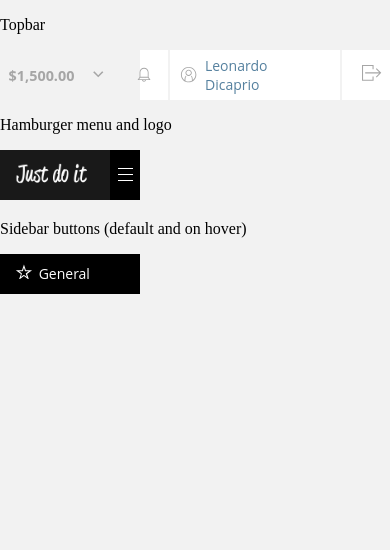
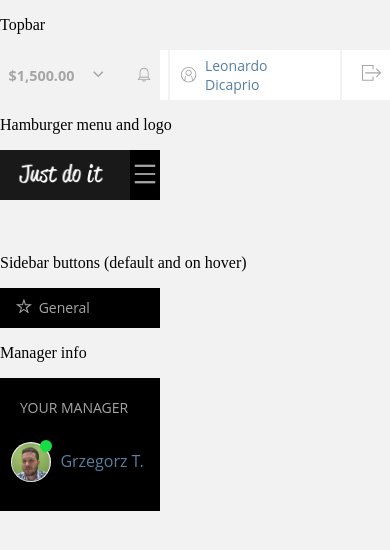
Before and after one commit to endriu17/solo-project-1, a website: page index.html in a window 390 px wide. Drawn offline with Linux system fonts and the light colour scheme.

Commit message:
add manager icon and fix hamburger menu

```diff
--- a/index.html
+++ b/index.html
@@ -63,11 +63,13 @@
 
   <p>Hamburger menu and logo</p>
   <wrapper class="menu">
-    <img src="/images/logo.png" alt="logo">
+    <img class="img_logo" src="/images/logo.png" alt="logo">
     <a href="#">
-    <div class="hamburger-menu"></div>
-    <div class="hamburger-menu"></div>
-    <div class="hamburger-menu"></div>
+      <div class="hamburger-menu">
+        <img class="img_hamburger" src="/images/icona_hamburger.png" alt="hamburger">
+      </div>
+      <!-- <div class="hamburger-menu"></div>
+      <div class="hamburger-menu"></div> -->
     </a>
   </wrapper>
 
@@ -86,6 +88,18 @@
       </li>
     </ul>
   </div>
+
+  <p>Manager info</p>
+
+  <div class="sidebar-manager__info">
+    <div class="manager__header">YOUR MANAGER</div>
+    <div class="manager__status">
+      <img src="images/manager.jpg" alt="manager">
+      <a href="#">Grzegorz T.</a>
+      <div class="manager__online"></div>
+    </div>
+
+  </div>
 </body>
 
 </html>
--- a/sass/style.scss
+++ b/sass/style.scss
@@ -1,21 +1,23 @@
 @import "variables";
 @import "mixins";
 @import "layout"; // @import "_normalize";
+
 * {
   box-sizing: border-box;
 }
 
-html,
-body {
+body,
+html {
   padding: 0;
   margin: 0;
-    background-color:#F2F2F2;
+  background-color: #F2F2F2;
 }
+
 .topbar {
   height: 50px;
   // width: 100%;
   background-color: #fff;
-  margin: 0 0 0 140px;
+  margin: 0 0 0 160px;
   font-family: $brand-font;
   color: $icon-background-color;
 
@@ -117,21 +119,33 @@ body {
 
 .menu {
   background-color: $sidebar-button--color;
-  width: 140px;
+  width: 160px;
   height: 50px;
   display: inline-block;
 
+  a {
     .hamburger-menu {
-    width: 15px;
-    height: 1px;
+      width: 30px;
+      height: 30px;
+      background-color: $icon-background-color;
+      margin: 0 0 0 auto;
+      position: relative;
+      top: -45px;
+
+      .img_hamburger {
+        height: 30px;
+        width: 30px;
+      }
+      &:hover {
         background-color: $button-font-color;
-    margin: 5px 7px 0 auto;
-    position: relative;
-    top: -41px;
+      }
     }
 
-  img {
-    width: 110px;
+
+  }
+
+  .img_logo {
+    width: 130px;
     height: 50px;
   }
 }
@@ -145,10 +159,12 @@ body {
   .sidebar-link {
     background-color: $sidebar-button--color;
     display: inline-block;
-    width: 140px;
+    width: 160px;
     text-align: left;
+
     &:hover {
-      opacity: 0.7;
+      opacity: 0.8;
+      color: $button-font-color;
     }
   }
 
@@ -159,18 +175,75 @@ body {
   ul li a {
     text-decoration: none;
     font-family: $brand-font;
-    color: $button-font-color;
+    color: $icon-background-color;
     font-size: 14px;
     text-align: center;
     line-height: 40px;
     padding-left: 15px;
+
+    &:hover {
+      color: $button-font-color;
+    }
   }
 
   ul li #icon-general {
-    fill: $button-font-color;
+    fill: $icon-background-color;
     width: 20px;
     line-height: 40px;
     text-align: center;
 
+    &:hover {}
   }
 }
+
+.sidebar-manager__info {
+  width: 160px;
+  height: 100%;
+  font-family: $brand-font;
+  background-color: $sidebar-button--color;
+  // @extend .flex-center;
+  margin: 0;
+
+  .manager__header {
+    color: $icon-background-color;
+    font-size: 14px;
+    padding: 20px;
+  }
+
+  .manager__status {
+    padding: 5px;
+    line-height: 60px;
+    text-align: center;
+    position: relative;
+
+    img {
+      width: 40px;
+      height: 40px;
+      margin: 0 auto;
+      border-radius: 50%;
+    }
+
+    a {
+      text-decoration: none;
+      color: $profile-link-color;
+      position: relative;
+      bottom: 15px;
+      padding: 5px;
+
+      &:hover {
+        color: $active-refresh-color;
+      }
+    }
+
+    .manager__online {
+      border-radius: 50%;
+      height: 12px;
+      width: 12px;
+      background-color: #16dd44;
+      position: absolute;
+      top: 3px;
+      left: 40px;
+    }
+    // display: inline-block;
+  }
+}
```
Also changed, not shown: styleguide.html (+3 -0 lines), css/style.css, images/icona_hamburger.png (added), images/manager.JPG (added), sass/style.min.css, 1 other file. Lines whose indentation alone changed are shown as unchanged.
